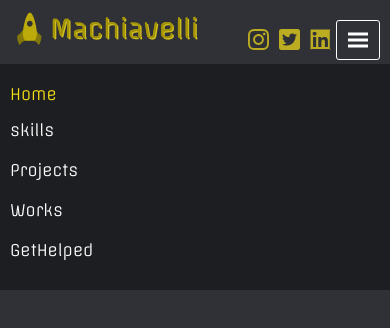
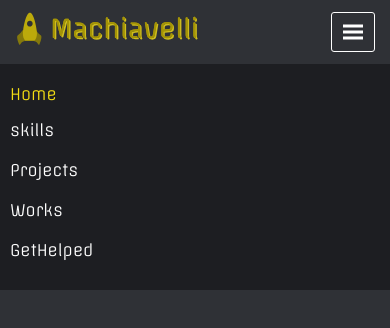
Before and after one commit to onlymachiavelli/portfolio, a Next.js app: page / in a window 390 px wide. Shown: the top 328 px of the page. Built offline with nearby package versions, Linux system fonts and the light colour scheme.

Commit message:
deleting file

```diff
--- a/src/useFront/Navbar.tsx
+++ b/src/useFront/Navbar.tsx
@@ -22,7 +22,13 @@ const Navbar = ({...props}) =>{
                     </a>
                 </Link>
             </div>
+            <div className={styles.ResBtn}>
+                <button type="button" onClick={()=>{
 
+                }} >
+                    <Menu Width="20" Height="20" />
+                </button>
+            </div>
             <nav className={styles.nav}>
                 <Link href="/">
                     <a  className={styles.current_page}>
@@ -38,15 +44,7 @@ const Navbar = ({...props}) =>{
                 <a href=""><GoldInsta Width="21" Heght="21" /></a>
                 <a href=""><GoldTwitter Width="21" Height = "21" /></a>
                 <a href=""><GoldLinkedin Width="21" Height="21" /></a>
-                <div className={styles.ResBtn}>
-                <button type="button" onClick={()=>{
-
-                }} >
-                    <Menu Width="20" Height="20" />
-                </button>
             </div>
-            </div>
-
 
         </nav>
     )
--- a/styles/Home.module.css
+++ b/styles/Home.module.css
@@ -85,12 +85,18 @@
 }
 .ResBtn {
   display: none;
+  position: absolute;
+  right: 15px;
+  top: 12px;
 }
 .ResBtn button:hover {
   background: #bcaa0b;
   border: 1px solid #bcaa0b;
 }
 
+.downScl {
+  display: none;
+}
 /**/
 
 @media (max-width: 770px) {
@@ -112,4 +118,7 @@
   .ResBtn {
     display: initial !important;
   }
+  .socialMedia {
+    display: none; /*Go back to this later*/
+  }
 }
```
